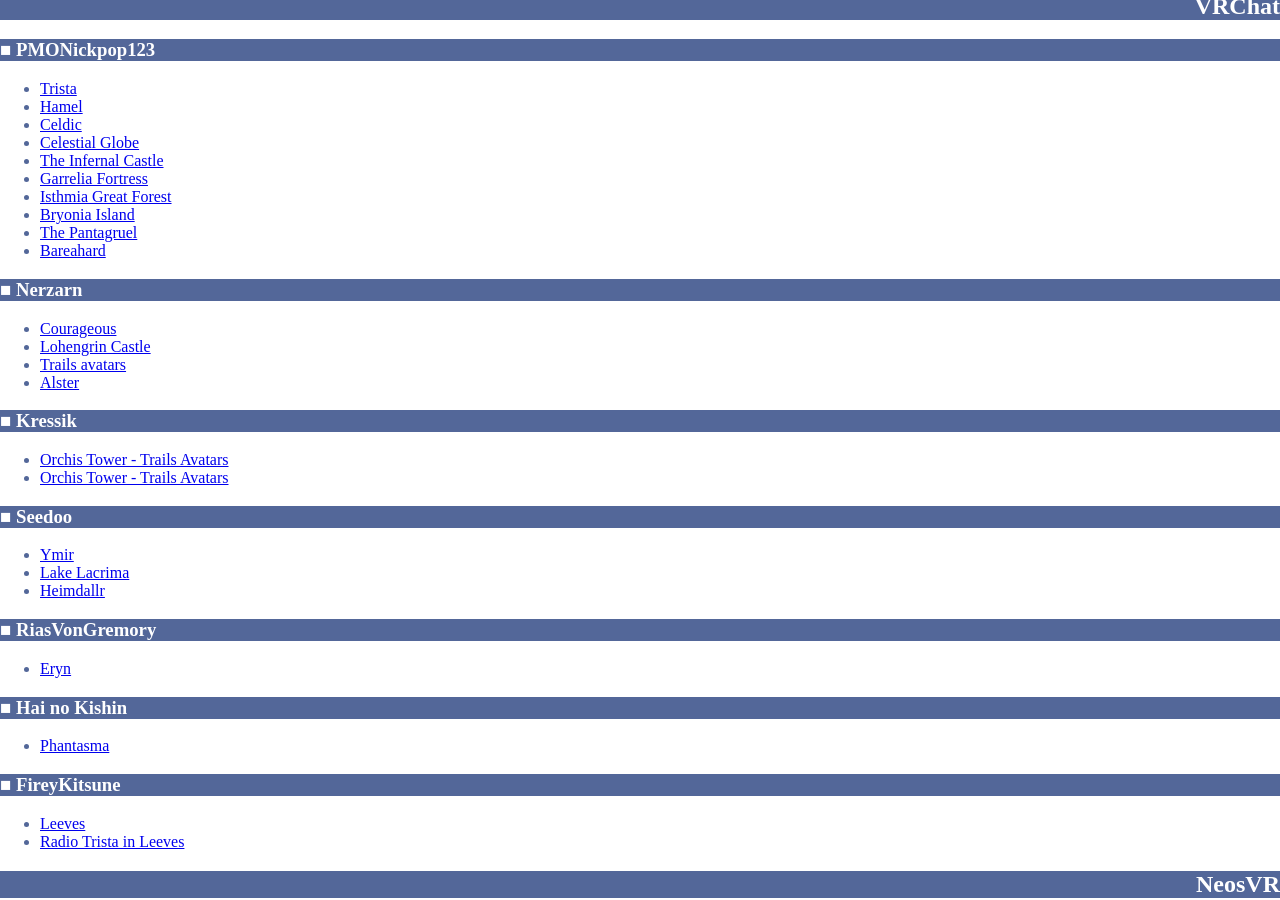
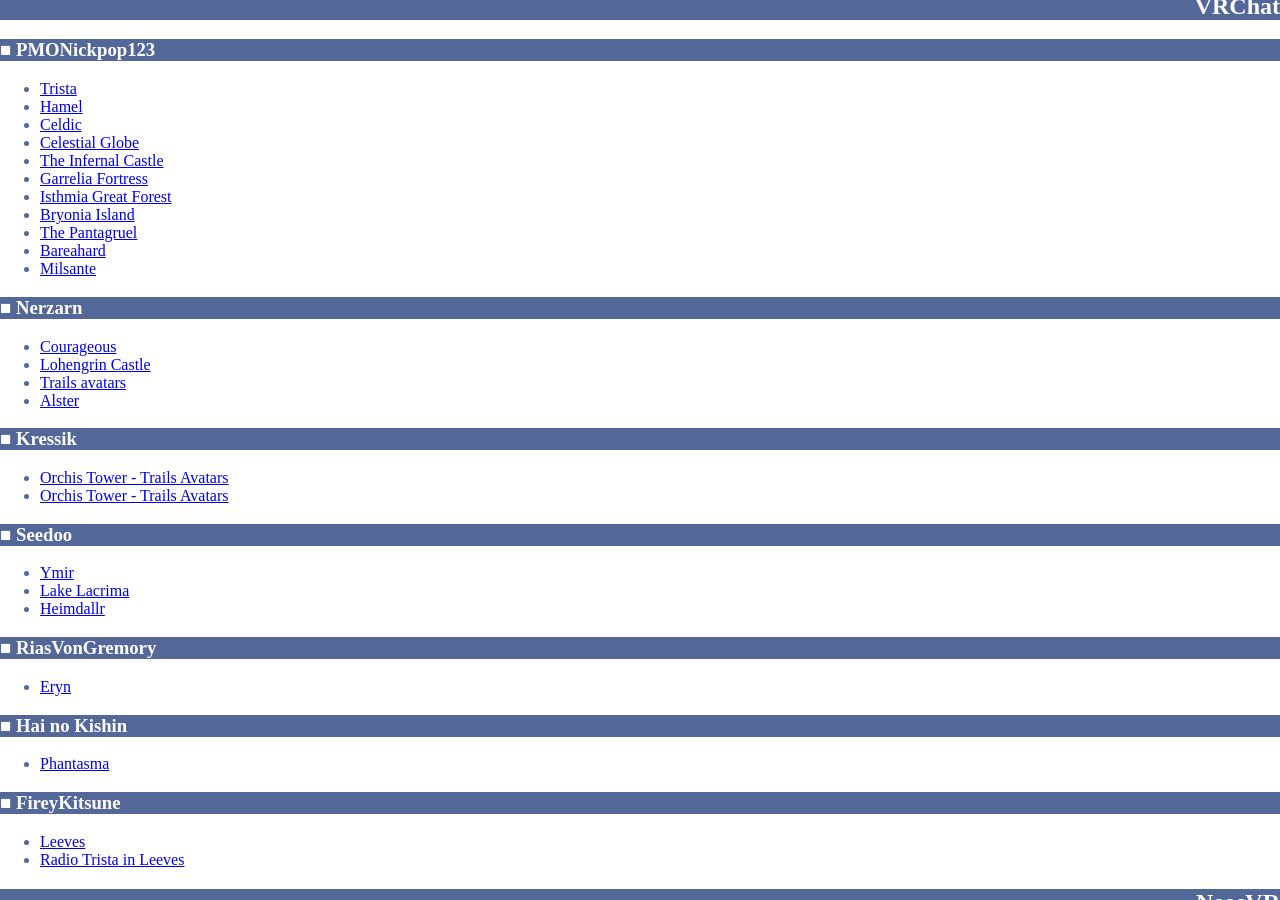
Before and after one commit to uyjulian/falcom-dumps, a Jekyll site: the page built from index.md, in a window 1280 px wide and 900 px high, scrolled down 366 px. Built offline with Jekyll 4.4.1, drawn with Linux system fonts in a browser that asks for light colours.

Commit message:
Add Milsante

```diff
--- a/index.md
+++ b/index.md
@@ -29,6 +29,8 @@ If you have questions about usage of the models in a specific environment, sendi
 * [Bryonia Island](https://vrchat.com/home/launch?worldId=wrld_ad1b4266-080a-4820-a028-7da306e734d6)
 * [The Pantagruel](https://vrchat.com/home/launch?worldId=wrld_a822fcdc-80f2-4770-b9ce-eaf9557e639a)
 * [Bareahard](https://vrchat.com/home/launch?worldId=wrld_756c854b-d130-4114-ad77-0b5b081c8177)
+* [Milsante](https://vrchat.com/home/launch?worldId=wrld_2ca6c232-307b-40dc-b447-d969c3762ff7)
+
 
 ### Nerzarn
 * [Courageous](https://vrchat.com/home/launch?worldId=wrld_1e0e204d-1145-4df9-8560-6d92c4fbffe3)
```
